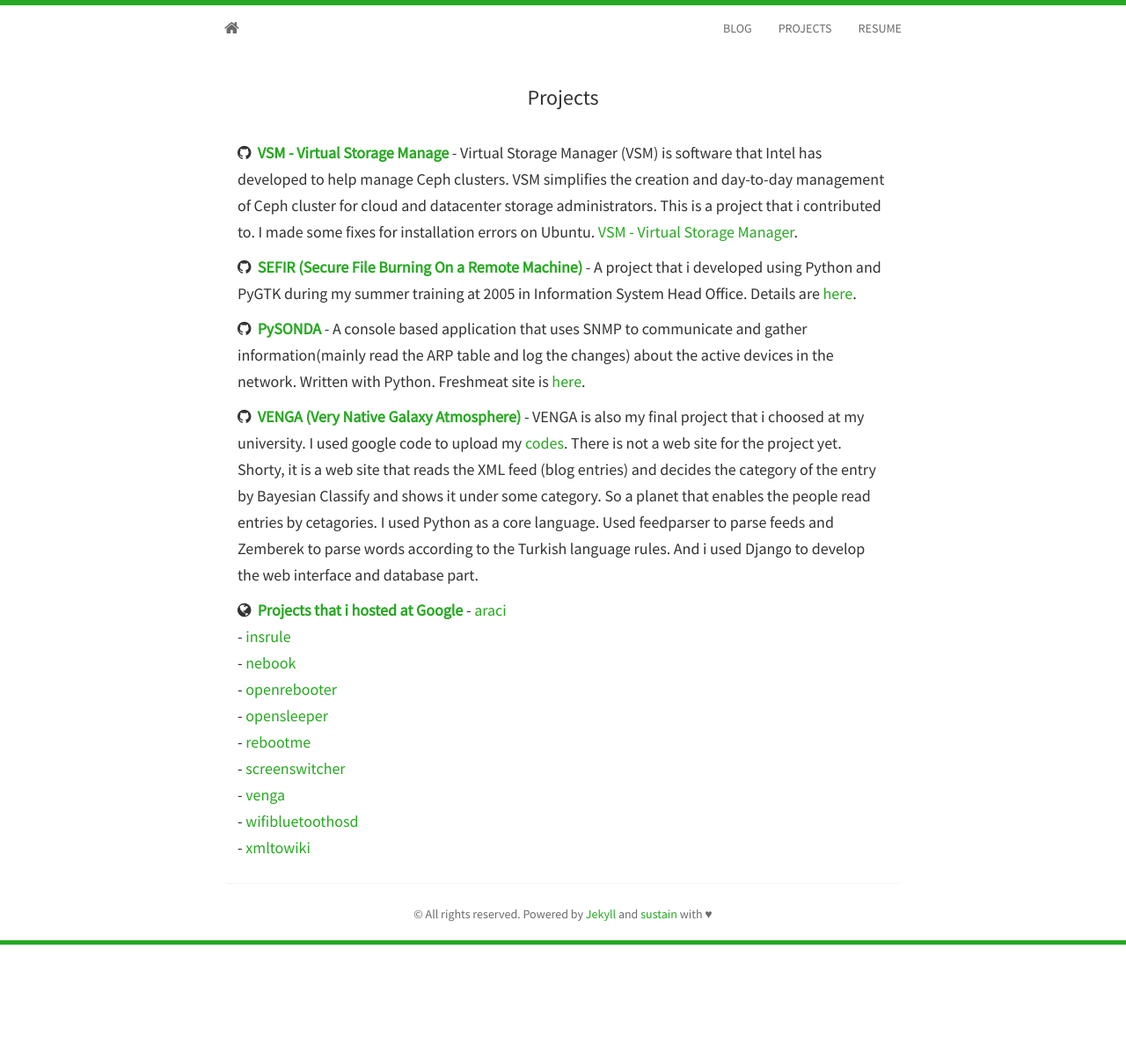
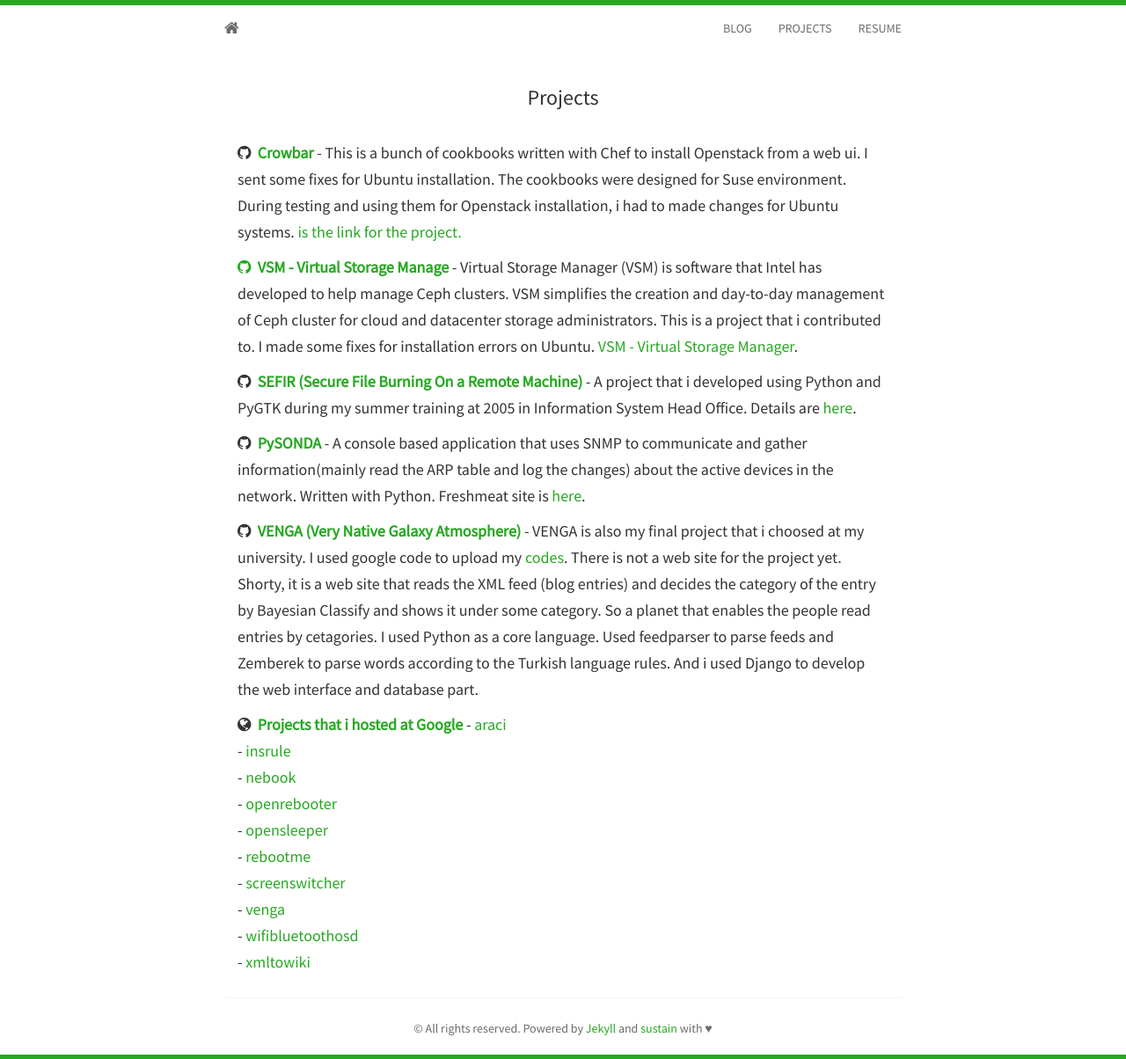
Before and after one commit to oguzy/oguzy.github.io, a Jekyll site: the page built from projects.html, in a window 1280 px wide. Shown: the whole page at 88% size. Built offline with Jekyll 4.4.1, drawn with Linux system fonts in a browser that asks for light colours; nearby versions of some CDN libraries; Markdown is read by kramdown in place of the engine named in the settings; before the commit the page ends 1074 px from its top, so only the background shows below that.

Commit message:
Added Crowbar to the projects list.

```diff
--- a/_includes/projects.html
+++ b/_includes/projects.html
@@ -3,6 +3,11 @@
   <h3>Projects</h3>
   <div class="panel panel-default">
     <div class="panel-body">
+		<h5>
+			<i class="fa fa-github"></i>&nbsp;&nbsp;<strong><a href="#">Crowbar</a></strong>
+			- This is a bunch of cookbooks written with Chef to install Openstack from a web ui. I sent some fixes for Ubuntu installation. The cookbooks were designed for Suse environment. During testing and using them for Openstack installation, i had to made changes for Ubuntu systems. <a href="https://github.com/crowbar" Here</a> is the link for the project.
+
+		</h5>
 		<h5>
 			<i class="fa fa-github"></i>&nbsp;&nbsp;<strong><a href="#">VSM - Virtual Storage Manage</a></strong>
 			- Virtual Storage Manager (VSM) is software that Intel has developed to help manage Ceph clusters. VSM simplifies the creation and day-to-day management of Ceph cluster for cloud and datacenter storage administrators. This is a project that i contributed to. I made some fixes for installation errors on Ubuntu. <a href="https://github.com/01org/virtual-storage-manager">VSM - Virtual Storage Manager</a>.
```
